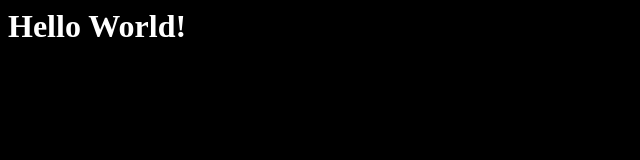
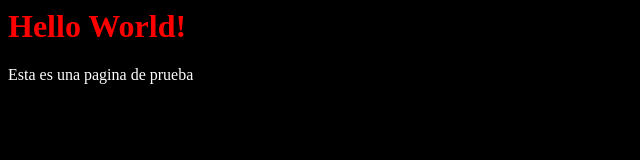
Before and after one commit to jfcaballerop/css_tutorial, a plain HTML site: page index.html in a window 1280 px wide. Shown: the whole page, without its empty margins (0-640 px from the left). Drawn offline with Linux system fonts and the light colour scheme.

Commit message:
Css Properties Guide init

```diff
--- a/assets/styles/ppal.css
+++ b/assets/styles/ppal.css
@@ -1,4 +1,12 @@
+:root {
+    --background-color: #000;
+}
+
 body {
-    background-color: #000;
+    background-color: var(--background-color, blue);
     color: #fff;
 }
+
+h1 {
+    color: red;
+}
--- a/index.html
+++ b/index.html
@@ -8,6 +8,7 @@
 
 <body>
     <h1>Hello World!</h1>
+    Esta es una pagina de prueba
 </body>
 
 </html>
```
Also changed, not shown: 1 other file.
